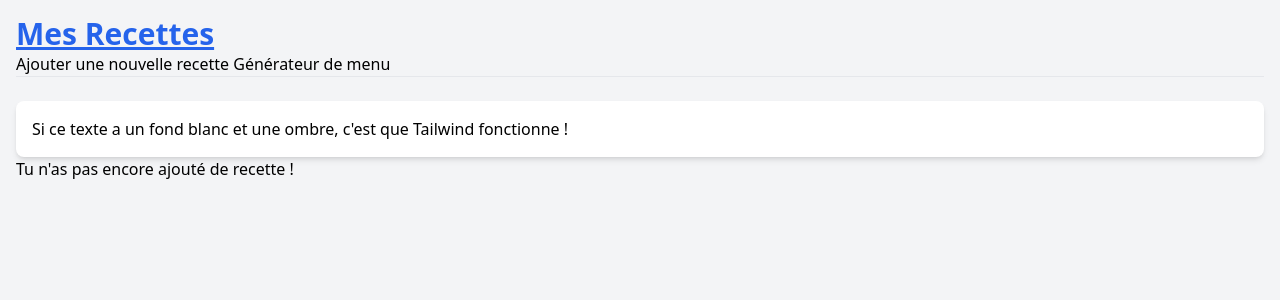
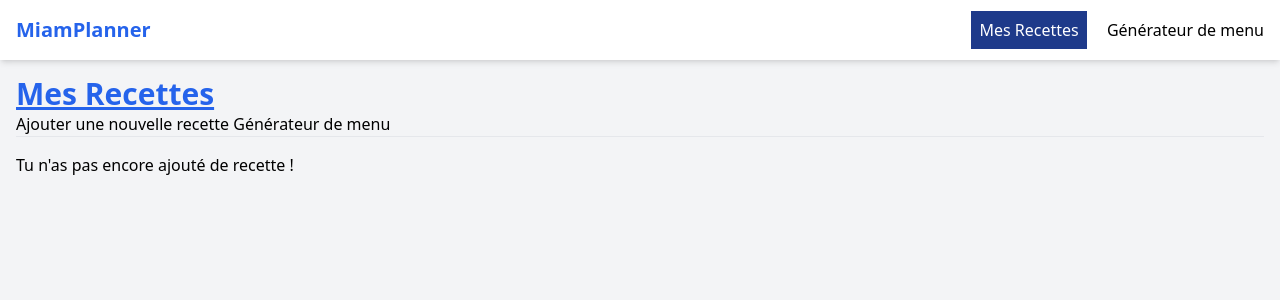
Before and after one commit to ClementLazzarini/MiamPlanner, a Django app: page / in a window 1280 px wide. Shown: the top 300 px of the page. Run offline with Django 4.2, Linux system fonts and the light colour scheme; data that the repository does not hold is empty; some libraries are stand-ins or nearby versions.

Commit message:
Improve UI styling and navigation for recipe pages
Enhanced the recipe list layout with grid and card styles, added button classes for consistent UI, and introduced a styled navigation bar in the base template. Updated CSS to include custom button styles and smooth scrolling. Added a minified CSS file for optimized static delivery.

```diff
--- a/recettes/templates/recettes/recette_list.html
+++ b/recettes/templates/recettes/recette_list.html
@@ -4,20 +4,15 @@
 
     <h1 class="text-3xl font-bold text-blue-600 underline">Mes Recettes</h1>
 
-    <a href="{% url 'recette_creer' %}">Ajouter une nouvelle recette</a>
+    <a href="{% url 'recette_creer' %}" class="btn btn-add">Ajouter une nouvelle recette</a>
     <a href="{% url 'generateur' %}">Générateur de menu</a>
 
     <hr>
 
-
-    <div class="mt-6 p-4 bg-white shadow-md rounded-lg">
-        <p>Si ce texte a un fond blanc et une ombre, c'est que Tailwind fonctionne !</p>
-    </div>
-
-    <ul>
-        {% for recette in object_list %} <li>
-                <h2>
-                    <a href="{% url 'recette_detail' pk=recette.pk %}">
+    <ul class="grid grid-cols-1 mt-4 md:grid-cols-3 lg:grid-cols-4 gap-6">
+        {% for recette in object_list %} <li class="bg-white p-4 rounded-lg shadow-md h-50">
+                <h2 class="text-xl font-semibold text-blue-600 hover:underline text-center">
+                    <a href="{% url 'recette_detail' pk=recette.pk %}" >
                         {{ recette.nom }}
                     </a>
                 </h2>
--- a/templates/base.html
+++ b/templates/base.html
@@ -6,8 +6,18 @@
     <meta name="viewport" content="width=device-width, initial-scale=1.0">
     <title>{% block title %}MiamPlanner{% endblock %}</title>
 
-    {% tailwind_css %} </head>
+    {% tailwind_css %}
+</head>
 <body class="bg-gray-100">
+    <nav>
+        <div class="container mx-auto p-4 bg-white shadow-md flex justify-between items-center wfull">
+            <a href="{% url 'recette_list' %}" class="text-xl font-bold text-blue-600">MiamPlanner</a>
+            <div class="float-right">
+                <a href="{% url 'recette_list' %}" class="p-2 mr-4 bg-blue-900 text-white">Mes Recettes</a>
+                <a href="{% url 'generateur' %}" class="btn btn-generate">Générateur de menu</a>
+            </div>
+        </div>
+    </nav>
 
     <main class="container mx-auto p-4">
         {% block content %}
--- /dev/null
+++ b/theme/static_src/src/styles.min.css
@@ -0,0 +1 @@
+@source "../../../**/*.{html,py,js}";@layer base{html{scroll-behavior:smooth}}@layer components{.btn{@apply px-4 py-2 text-white rounded font-semibold transition-colors duration-300;}}
```
Also changed, not shown: theme/static_src/src/styles.css (+24 -0 lines).
